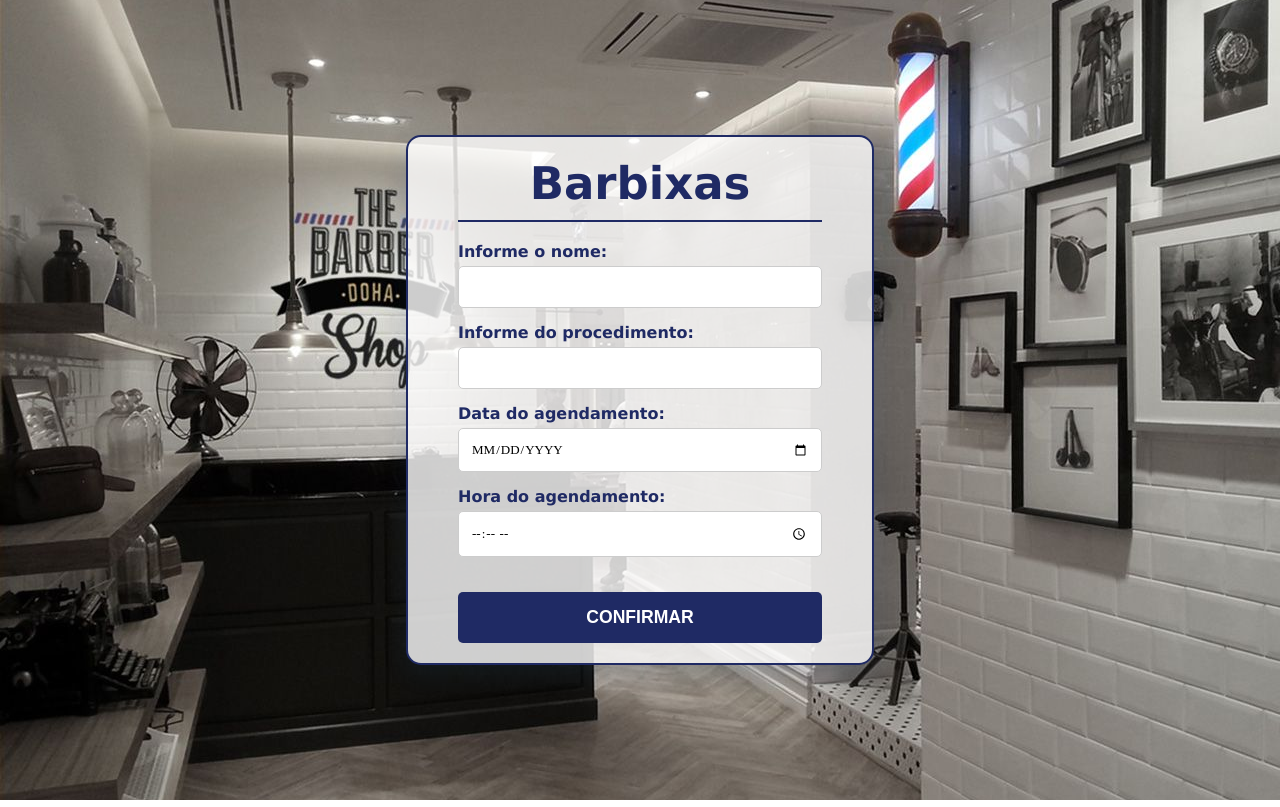
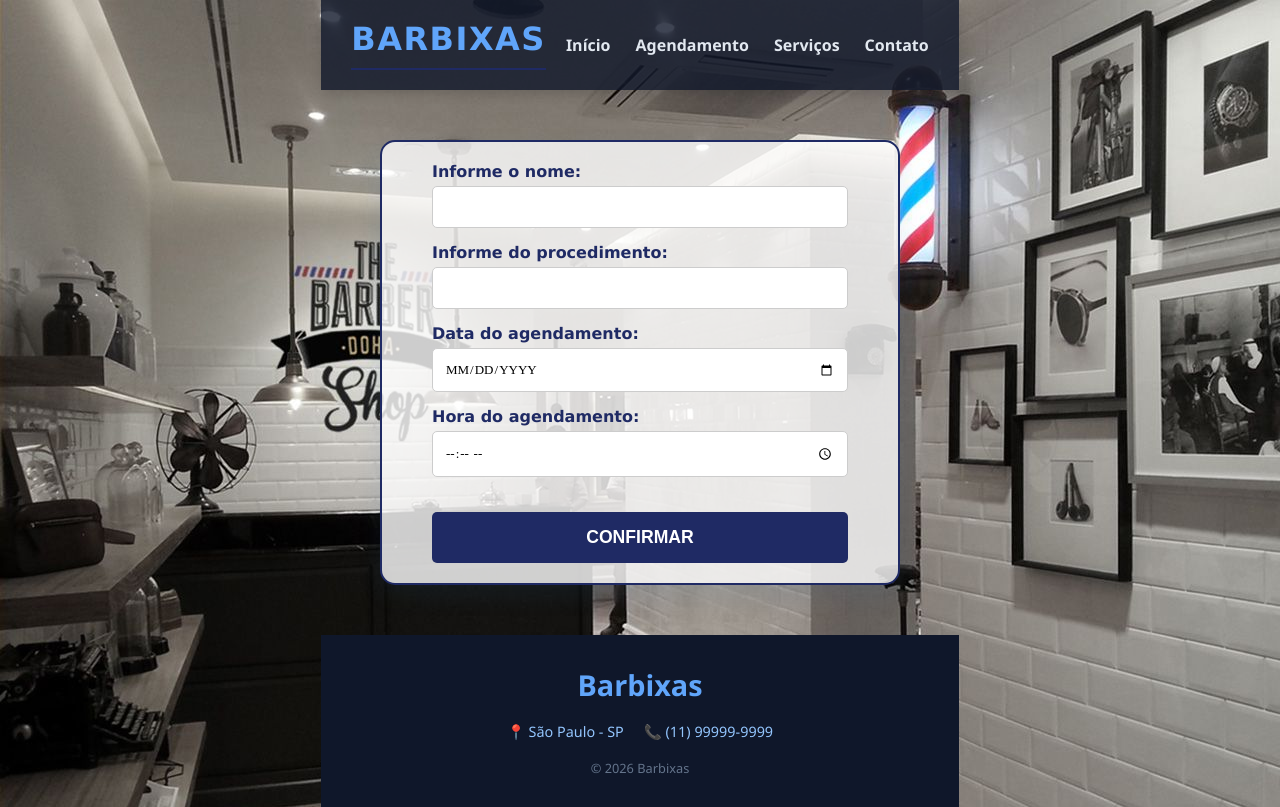
Before and after one commit to itsmadzx/react, a React (Vite) app in the folder barbearia-react/: page / in a window 1280 px wide. Built offline with nearby package versions, Linux system fonts and the light colour scheme.

Commit message:
arrumamos alguns erros do Header.jsx e adicionamos o css.

```diff
--- a/barbearia-react/src/App.jsx
+++ b/barbearia-react/src/App.jsx
@@ -2,18 +2,28 @@ import AgendamentoForm from "./componentes/AgendamentoForm";
 import Resposta from "./componentes/Resposta";
 import "./componentes/style.css";
 import { useState } from "react";
+import Footer from "./componentes/Footer";
+import Header from "./componentes/Header";
 
 export default function App() {
 
   const [mensagem, setMensagem] = useState("");
 
   return (
+    <>
+
+  <Header />
 
     <div className="container">
 
       <AgendamentoForm setMensagem={setMensagem} />
       <Resposta mensagem={mensagem} />
+
+
+
     </div>
+<Footer />
 
+    </>
   );
 }
--- a/barbearia-react/src/componentes/AgendamentoForm.jsx
+++ b/barbearia-react/src/componentes/AgendamentoForm.jsx
@@ -33,7 +33,6 @@ export default function AgendamentoForm({ setMensagem }) {
 
     return (
         <form id="agendamento-form" onSubmit={handleSubmit}>
-            <h1>Barbixas</h1>
 
             <p>
                 Informe o nome:
--- a/barbearia-react/src/componentes/Footer.jsx
+++ b/barbearia-react/src/componentes/Footer.jsx
@@ -2,7 +2,6 @@ function Footer() {
   return (
     <footer style={styles.footer}>
       <h2 style={styles.title}>Barbixas</h2>
-      <p style={styles.subtitle}>Seu estilo, nosso cuidado.</p>
 
       <div style={styles.info}>
         <span>📍 São Paulo - SP</span>
@@ -10,7 +9,7 @@ function Footer() {
       </div>
 
       <small style={styles.copyright}>
-        © 2026 Barbixas - Todos os direitos reservados.
+        © 2026 Barbixas
       </small>
     </footer>
   );
--- a/barbearia-react/src/componentes/Header.jsx
+++ b/barbearia-react/src/componentes/Header.jsx
@@ -1,20 +1,60 @@
 function Header() {
   return (
-    <header className="header">
+    <header style={styles.header}>
+      <div style={styles.container}>
+        <h1 style={styles.logo}>Barbixas</h1>
 
-      <div className="header-logo">
-        <h1>Barbixas</h1>
+        <nav>
+          <ul style={styles.navList}>
+            <li><a href="#home" style={styles.navLink}>Início</a></li>
+            <li><a href="#agendamento" style={styles.navLink}>Agendamento</a></li>
+            <li><a href="#servicos" style={styles.navLink}>Serviços</a></li>
+            <li><a href="#contato" style={styles.navLink}>Contato</a></li>
+          </ul>
+        </nav>
       </div>
-
-      <nav className="menu">
-        <a href="#">Início</a>
-        <a href="#">Serviços</a>
-        <a href="#">Agendamento</a>
-        <a href="#">Contato</a>
-      </nav>
-
     </header>
   );
 }
 
+const styles = {
+  header: {
+    backgroundColor: 'rgb(15, 23, 42, 0.8)',
+    color: '#ffffff',
+    padding: '20px 30px',
+    width: '100%',
+    boxSizing: 'border-box',
+    boxShadow: '0 4px 12px rgba(0, 0, 0, 0.15)',
+  },
+  container: {
+    maxWidth: '1100px',
+    margin: '0 auto',
+    display: 'flex',
+    justifyContent: 'space-between',
+    alignItems: 'center',
+    flexWrap: 'wrap',
+    gap: '20px',
+  },
+  logo: {
+    margin: 0,
+    fontSize: '2rem',
+    color: '#60a5fa',
+    letterSpacing: '1.5px',
+    textTransform: 'uppercase',
+  },
+  navList: {
+    listStyle: 'none',
+    margin: 0,
+    padding: 0,
+    display: 'flex',
+    gap: '25px',
+  },
+  navLink: {
+    color: '#e2e8f0',
+    textDecoration: 'none',
+    fontSize: '1rem',
+    fontWeight: '600',
+  },
+};
+
 export default Header;
--- a/barbearia-react/src/componentes/style.css
+++ b/barbearia-react/src/componentes/style.css
@@ -1,14 +1,16 @@
 @import url('https://fonts.googleapis.com/css2?family=Poppins:wght@400;500;600&display=swap');
 
+
+*{
+  box-sizing: border-box;
+}
 body {
   background: url('../assets/fundo.jpg') no-repeat center center fixed;
   background-size: cover;
   font-family: 'Segoe UI', sans-serif;
-  display: flex;
-  justify-content: center;
-  align-items: center;
-  height: 100vh;
-  padding: 20px;
+  min-height: 100vh;
+  padding: 0px;
+  margin: 0px;
 }
 
 .container {
@@ -86,96 +88,6 @@ input[type="submit"]:hover {
   text-transform: uppercase;
 }
 
-/* =========================
-   HEADER
-========================= */
-
-.header {
-  width: 100%;
-  padding: 18px 50px;
-  box-sizing: border-box;
-
-  background: rgba(255, 255, 255, 0.92);
-
-  display: flex;
-  align-items: center;
-  justify-content: space-between;
-
-  border-bottom: 3px solid #1d5fa7;
-  box-shadow: 0 3px 10px rgba(0, 0, 0, 0.15);
-
-  font-family: 'Segoe UI', sans-serif;
-}
-
-.header-logo h1 {
-  margin: 0;
-  color: #075ca8;
-  font-size: 2em;
-  font-weight: bold;
-}
-
-.menu {
-  display: flex;
-  align-items: center;
-  gap: 30px;
-}
-
-.menu a {
-  color: #222;
-  text-decoration: none;
-  font-size: 1em;
-  font-weight: bold;
-  transition: 0.3s;
-}
-
-.menu a:hover {
-  color: #075ca8;
-}
-
-
-/* =========================
-   FOOTER
-========================= */
-
-.footer {
-  width: 100%;
-  padding: 25px 20px;
-  box-sizing: border-box;
-
-  background: rgba(255, 255, 255, 0.92);
-
-  text-align: center;
-  font-family: 'Segoe UI', sans-serif;
-
-  border-top: 3px solid #1d5fa7;
-  box-shadow: 0 -3px 10px rgba(0, 0, 0, 0.12);
-}
-
-.footer h2 {
-  margin: 0 0 5px;
-  color: #075ca8;
-  font-size: 1.7em;
-}
-
-.footer p {
-  margin: 5px 0 15px;
-  color: #444;
-  text-align: center;
-  font-weight: normal;
-}
-
-.footer-info {
-  display: flex;
-  justify-content: center;
-  gap: 30px;
-  margin-bottom: 15px;
-  color: #333;
-  font-size: 0.9em;
-}
-
-.footer small {
-  color: #666;
-}
 
 /* ===========================
      RESPONSIVIDADE MOBILE
```
